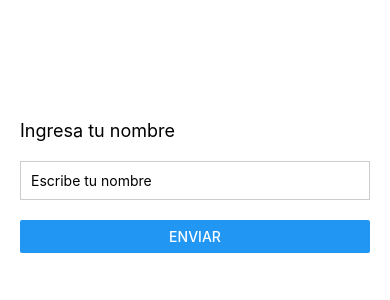
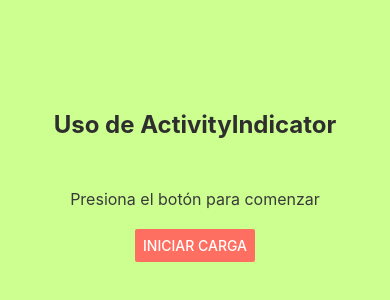
Before and after one commit to grsnpastrana/PM192, a React Native app in the folder my-blank/: screen / in a window 390 px wide. Shown: the part 236-536 px from the top of the page. Built offline with nearby package versions, Linux system fonts and the light colour scheme.

Commit message:
Practica 12 y 13

```diff
--- a/my-blank/App.js
+++ b/my-blank/App.js
@@ -1,58 +1,55 @@
-/* Zone 1: Importaciones */
-import { ImageBackground, StyleSheet, Text, TextInput, Button, Alert, View, SafeAreaView } from 'react-native';
-import React, { useState, useEffect } from 'react';
+import { StatusBar } from 'expo-status-bar';
+import React, { useState } from 'react';
+import { StyleSheet, Text, View, Button, ActivityIndicator } from 'react-native';
 
-
-
-/* Zone 2: Main */
+const IndicadorCarga = ({ color, size }) => {
+  return <ActivityIndicator style={styles.indicator} color={color} size={size} />;
+};
 
 export default function App() {
-  const [nombre, setNombre] = useState('');
+  const [cargando, setCargando] = useState(false);
 
-  const mostrarAlerta=()=>{
-    if (nombre.trim()===''){
-      Alert.alert('error, por favor escribe algo ');
-      alert('Escribe algo')
-    } else {
-      Alert.alert('Bienvenido', `hola ${nombre}, bienvnido a nuestra app`);
-      alert('hola'+ nombre+ 'bienvenido');
-
-    }
-  }
+  const iniciarCarga = () => {
+    setCargando(true);
+    setTimeout(() => {
+      setCargando(false);
+    }, 3000); // le puse 3000 ms para que se vea el indicador
+  };
 
   return (
     <View style={styles.container}>
-      <Text style={styles.text}>Ingresa tu nombre</Text>
-      <TextInput style={styles.input}
-      placeholder='Escribe tu nombre'
-      onChangeText={setNombre}
-      value={nombre}
-      ></TextInput>
-
-      <Button title='Enviar'onPress={mostrarAlerta}></Button>
-
+      <Text style={styles.textoPrincipal}>Uso de ActivityIndicator</Text>
+      {cargando ? (
+        <IndicadorCarga color="deepskyblue" size="large" />
+      ) : (
+        <Text style={styles.textoSecundario}>Presiona el botón para comenzar</Text>
+      )}
+      <Button title="Iniciar Carga" onPress={iniciarCarga} color="#ff6f61" />
+      <StatusBar style="auto" />
     </View>
   );
 }
 
-/* Zone 3: Estilos */
 const styles = StyleSheet.create({
   container: {
     flex: 1,
-    justifyContent:'center',
-    padding:20,
-    backgroundColor:'white'
+    backgroundColor: '#ccff90',
+    alignItems: 'center',
+    justifyContent: 'center',
+    padding: 20,
   },
-  text:{
-    fontSize:18,
-    marginBottom:20,
-    color:'#000',
+  textoPrincipal: {
+    fontSize: 24,
+    fontWeight: 'bold',
+    marginBottom: 30,
+    color: '#2e2e2e',
   },
-  input:{
-    borderWidth: 1,
-    borderColor:'#ccc',
-    padding: 10,
-    marginBottom:20,
-  }
-
+  textoSecundario: {
+    fontSize: 16,
+    marginVertical: 20,
+    color: '#3a3a3a',
+  },
+  indicator: {
+    marginBottom: 20,
+  },
 });
```
